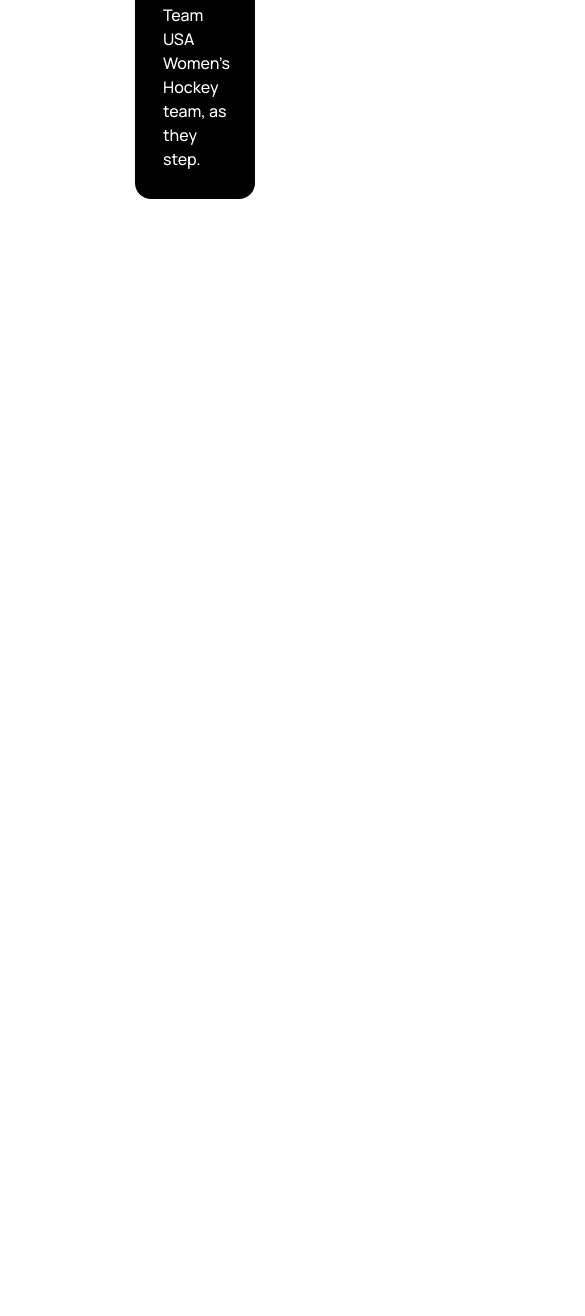
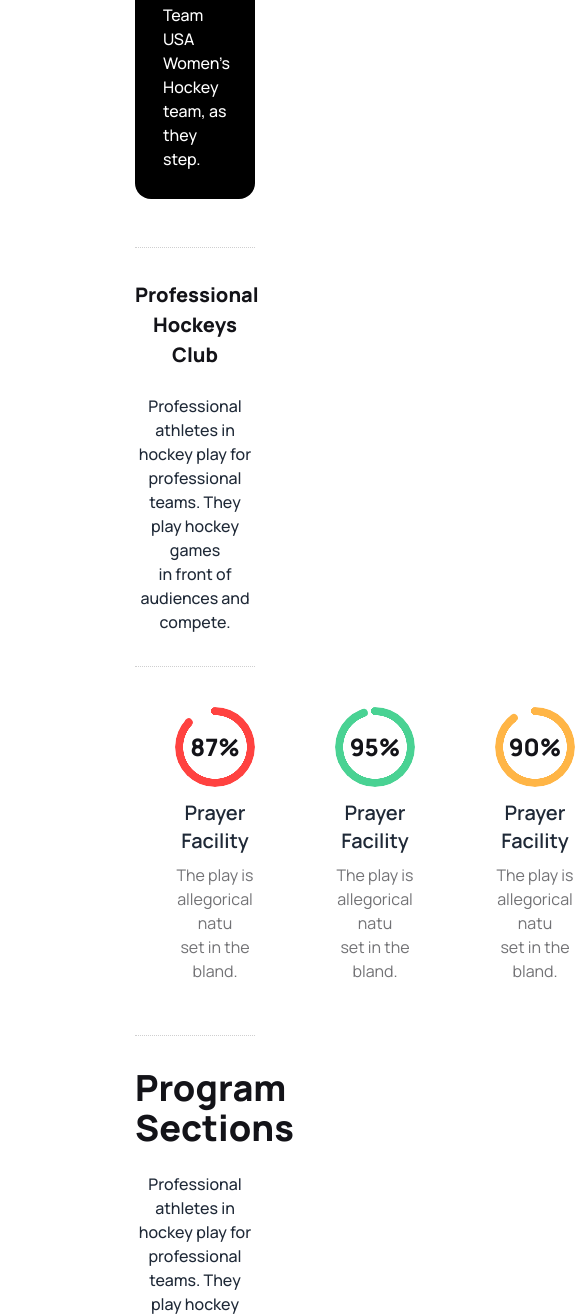
Before and after one commit to ataher83/Hockeys, a plain HTML site: page index.html in a window 390 px wide. Shown: the part 684-2000 px from the top of the page, 585 px wide, since content can reach past the window. Before the commit the page ends 931 px from the top, so only its background shows below. Drawn offline with nearby package versions, Linux system fonts and the light colour scheme.

Commit message:
Professional section  with responsive completed

```diff
--- a/index.html
+++ b/index.html
@@ -20,10 +20,10 @@
     </style>
 
 </head>
-<body class=" max-w-[1440px] font-Manrope ">
+<body class=" max-w-[1440px] font-Manrope mx-[135px] ">
 
     <!-- Header Area -->
-    <header class="  mx-[135px] ">
+    <header class="   ">
 
         <!-- nav section -->
         <div class="container mt-6 ">
@@ -128,7 +128,81 @@
 
 
     <!-- Main Area -->
-    <main></main>
+    <main>
+
+
+        <!-- professional section -->
+        <div class="">
+
+          <div class="border-y border-[#13131833] border-dotted py-8 text-center">
+            <h3 class="text-[20px] lg:text-4xl text-[#131318] font-extrabold pb-6">Professional Hockeys Club</h3>
+            <p class="font-medium ">Professional athletes in hockey play for professional teams. They play hockey games <br> in front of audiences and compete. </p>
+          </div>
+
+          <!-- card-part -->
+          <div class="flex sm:flex-col lg:flex-row">
+
+            <!-- card-1 -->
+            <div class="card w-96 py-10 ">
+              <figure class="px-10">
+                <div class="radial-progress text-[#FF4240] " style="--value:87;" role="progressbar"><span class="text-[#131318] text-2xl font-extrabold">87%</span></div>
+              </figure>
+              <div class="card-body items-center text-center -my-5">
+                <h2 class="card-title">Prayer Facility</h2>
+                <p class="text-[#13131899]">The play is allegorical natu  <br> set in the bland.</p>
+              </div>
+            </div>
+            <!-- card-2 -->
+            <div class="card w-96 py-10 ">
+              <figure class="px-10">
+                <div class="radial-progress text-[#49D293] " style="--value:95;" role="progressbar"><span class="text-[#131318] text-2xl font-extrabold">95%</span></div>
+              </figure>
+              <div class="card-body items-center text-center -my-5">
+                <h2 class="card-title">Prayer Facility</h2>
+                <p class="text-[#13131899]">The play is allegorical natu  <br> set in the bland.</p>
+              </div>
+            </div>
+            <!-- card-3 -->
+            <div class="card w-96 py-10 ">
+              <figure class="px-10">
+                <div class="radial-progress text-[#FFB546] " style="--value:90;" role="progressbar"><span class="text-[#131318] text-2xl font-extrabold">90%</span></div>
+              </figure>
+              <div class="card-body items-center text-center -my-5">
+                <h2 class="card-title">Prayer Facility</h2>
+                <p class="text-[#13131899]">The play is allegorical natu  <br> set in the bland.</p>
+              </div>
+            </div>
+            <!-- card-1 -->
+            <div class="card w-96 py-10 ">
+              <figure class="px-10">
+                <div class="radial-progress text-[#4C8DF1] " style="--value:80;" role="progressbar"><span class="text-[#131318] text-2xl font-extrabold">80%</span></div>
+              </figure>
+              <div class="card-body items-center text-center -my-5">
+                <h2 class="card-title">Prayer Facility</h2>
+                <p class="text-[#13131899]">The play is allegorical natu  <br> set in the bland.</p>
+              </div>
+            </div>
+
+
+          </div>
+        </div>
+
+
+
+      <!-- Program section -->
+      <div>
+
+        <div class="border-y border-[#13131833] border-dotted py-8 text-center">
+          <h3 class="text-4xl text-[#131318] font-extrabold pb-6">Program Sections</h3>
+          <p class="font-medium ">Professional athletes in hockey play for professional teams. They play hockey games <br> in front of audiences and compete. </p>
+        </div>
+
+        <!-- card-part -->
+
+
+
+
+    </main>
 
 
 
```
